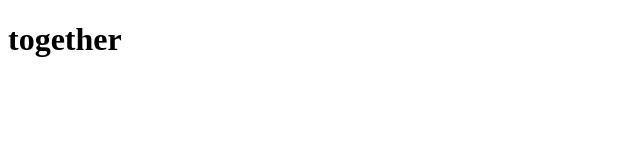
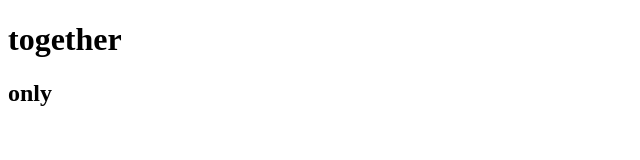
Before and after one commit to uriya-monko/together, a plain HTML site: page index.html in a window 1280 px wide. Shown: the full height of the page, 0-640 px from the left. Drawn offline with Linux system fonts and the light colour scheme.

Commit message:
יתנקית

```diff
--- a/index.html
+++ b/index.html
@@ -5,6 +5,7 @@
     <meta name="viewport" content="width=device-width, initial-scale=1.0">
     <title>Document</title>
     <h1>together</h1>
+    <h2>only</h2>
 </head>
 <body>
 
```
